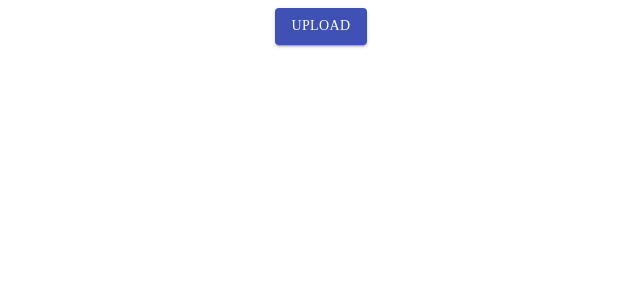
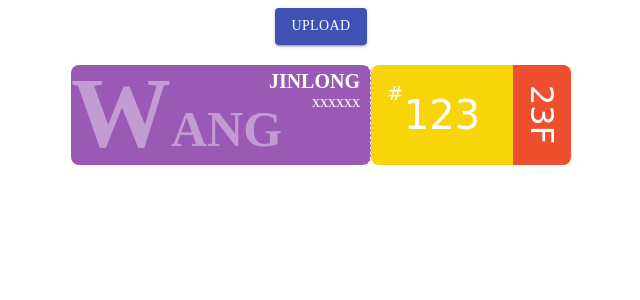
Before and after one commit to RylanZhou/react-projects-ts, a React (Create React App) app: page / in a window 1280 px wide. Shown: the top 300 px of the page, without its empty margins (319-959 px from the left). Built offline with nearby package versions, Linux system fonts and the light colour scheme.

Commit message:
Added no sign.

```diff
--- a/src/Dinner Page/index.tsx
+++ b/src/Dinner Page/index.tsx
@@ -4,7 +4,14 @@ import { Button } from '@material-ui/core'
 
 import './styles.scss'
 
-const MOCK_DATA: DinnerDataType[] = []
+const MOCK_DATA: DinnerDataType[] = [
+  {
+    name: 'Jinlong Wang',
+    floor: '23F',
+    meal: 'xxxxxx',
+    index: 123
+  }
+]
 
 const COLORS = ['#9b59b6', '#3498db', '#2ecc71', '#1abc9c', '#e74c3c']
 const FLOOR_COLORS: { [key: string]: string } = {
@@ -66,6 +73,7 @@ export default (): ReactElement => {
                 <div>{each.meal}</div>
               </div>
               <div className="index-and-floor">
+                <div className="no">#</div>
                 <div className="index">
                   {`${('0'.repeat(3) + each.index).slice(-3)}`}
                 </div>
--- a/src/Dinner Page/styles.scss
+++ b/src/Dinner Page/styles.scss
@@ -59,6 +59,7 @@
   }
 
   .index-and-floor {
+    position: relative;
     display: flex;
     flex-direction: row;
     align-items: center;
@@ -66,6 +67,15 @@
     border-radius: 8px;
     background-color: #f8d40b;
     overflow: hidden;
+
+    .no {
+      position: absolute;
+      top: 16px;
+      left: 16px;
+      font-size: 20px;
+      color: white;
+      font-family: 'Comic Sans MS';
+    }
 
     .index {
       flex: 1;
```
